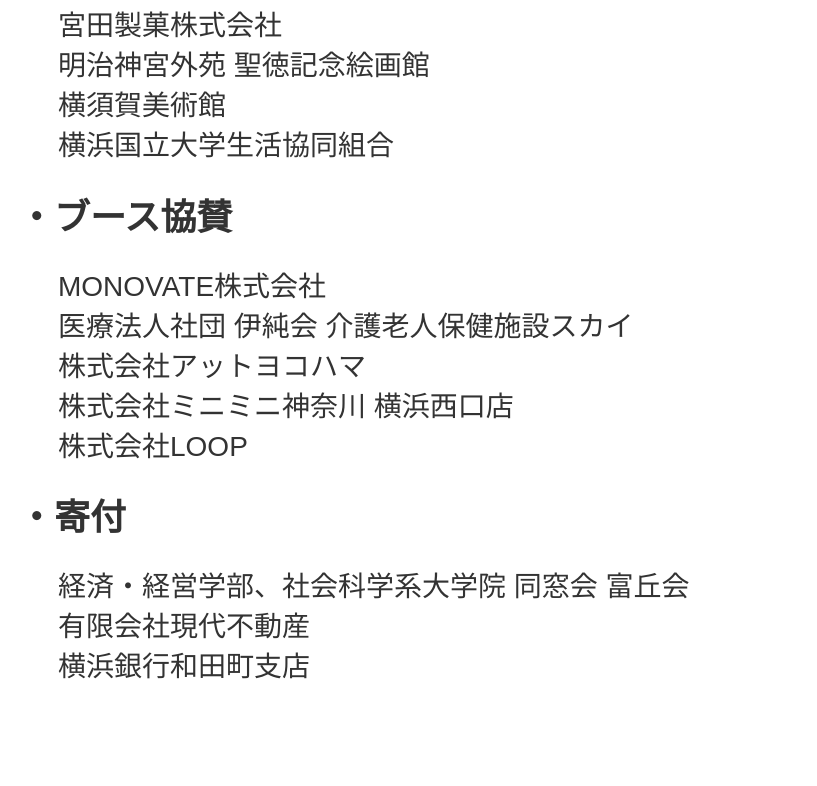
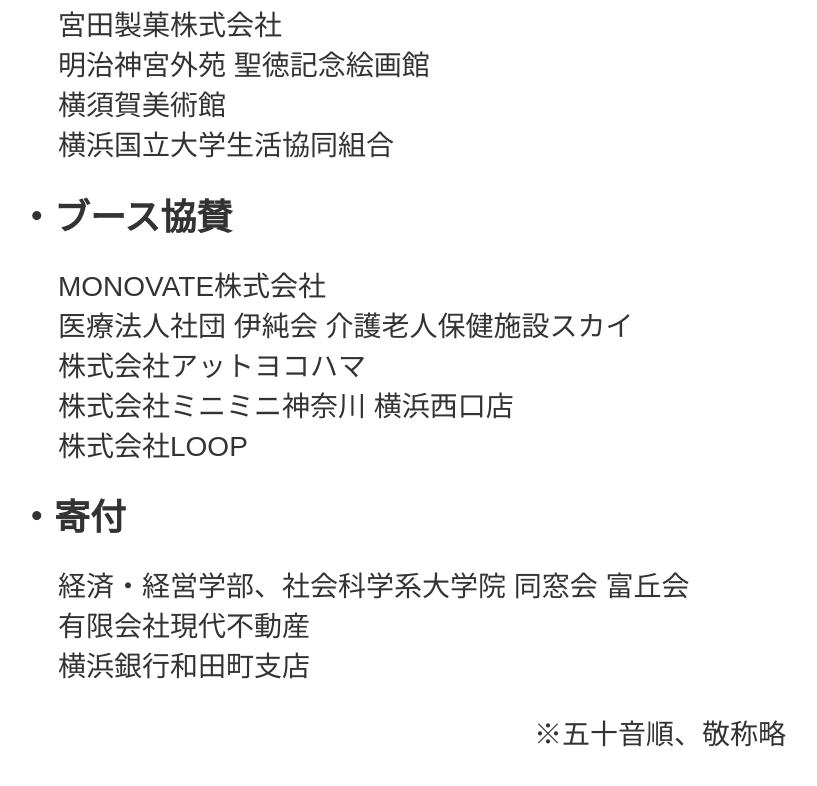
Before and after one commit to ynufes-tech/ynufes-seiryo24, a Nuxt app: page /sponsor in a window 1280 px wide. Shown: the part 2453-3239 px from the top of the page, without its empty margins (238-1055 px from the left). Built offline with nearby package versions, Linux system fonts and the light colour scheme.

Commit message:
内容の最後に注意書きを追加

```diff
--- a/pages/sponsor/index.vue
+++ b/pages/sponsor/index.vue
@@ -89,6 +89,7 @@
             <li>横浜銀行和田町支店</li>
           </ul>
         </div>
+        <p class="end-text">※五十音順、敬称略</p>
       </div>
     </div>
   </div>
@@ -158,4 +159,15 @@
     font-size: 20px;
   }
 }
+
+.end-text {
+  font-size: 28px;
+  text-align: right;
+  @include md {
+    font-size: 20px;
+  }
+  @include sm {
+    font-size: 12px;
+  }
+}
 </style>
```
